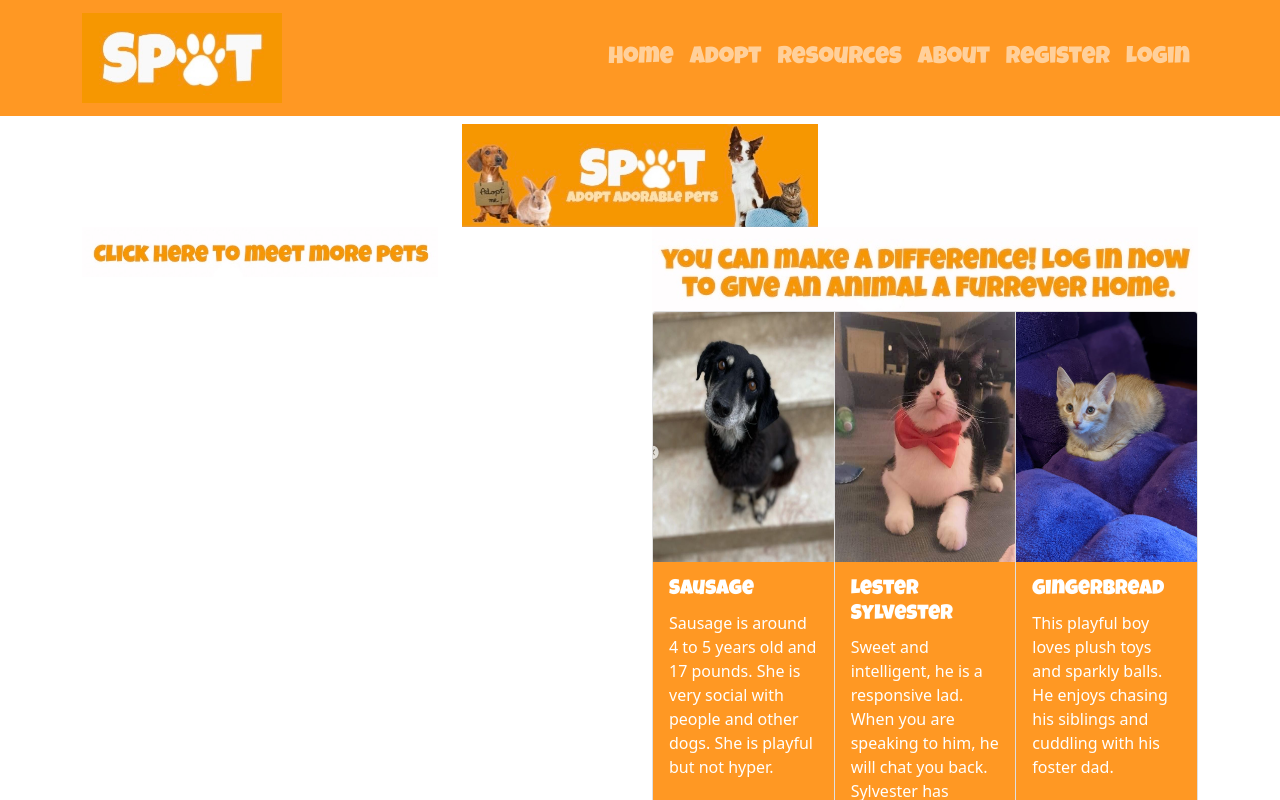
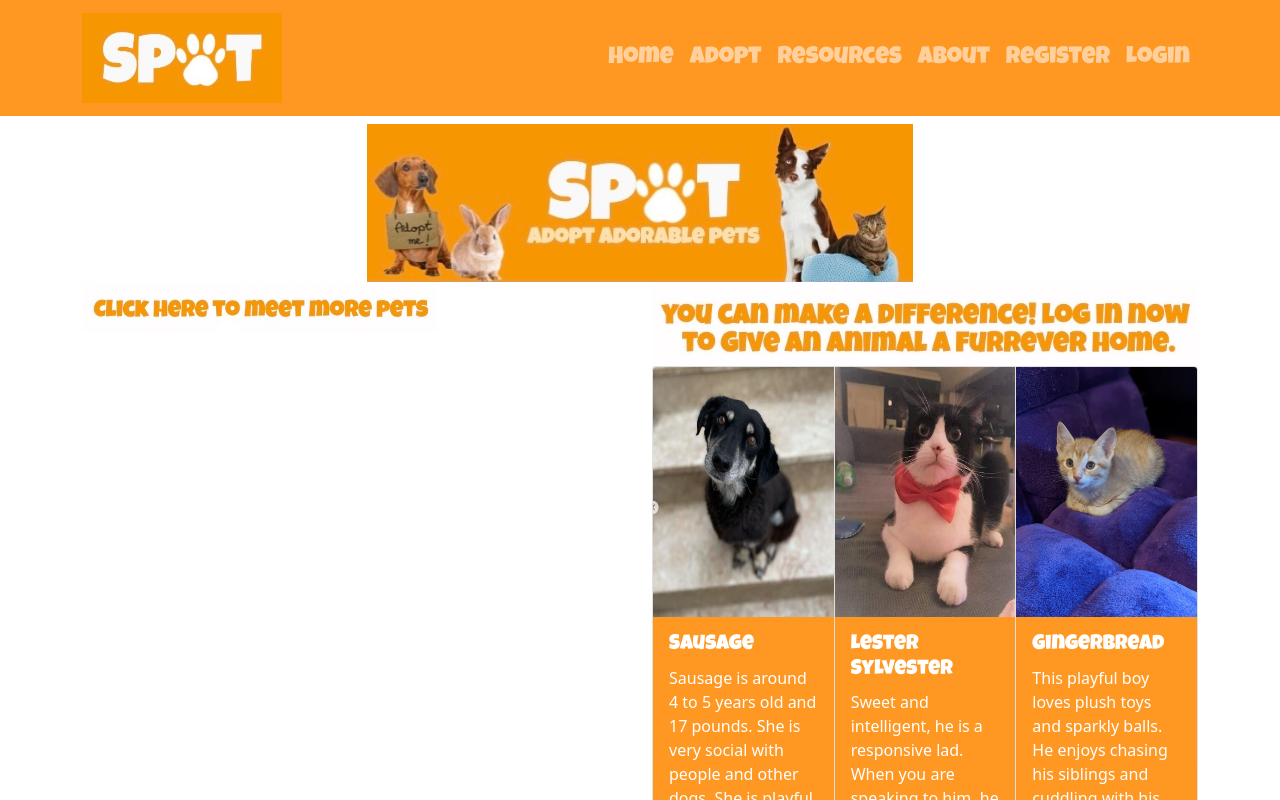
Before and after one commit to keepitclassick/spot, a React (Create React App) app in the folder client/: page / in a window 1280 px wide. Shown: the top 800 px of the page. Built offline with nearby package versions, Linux system fonts and the light colour scheme.

Commit message:
resize banner to match cards'

```diff
--- a/client/src/Components/Banner.jsx
+++ b/client/src/Components/Banner.jsx
@@ -5,15 +5,15 @@ export default function Banner() {
   return (
     <Container>
       <div class="row">
-        <div class="col-sm-4"></div>
-        <div class="col-sm-4">
+        <div class="col-md"></div>
+        <div class="col-md-6">
           <Image
             className="my-auto"
             src={"./images/BB7F034F-9CDA-4678-8758-689526938C11_4_5005_c.jpeg"}
             fluid
           />
         </div>
-        <div class="col-sm-4"></div>
+        <div class="col-md"></div>
       </div>
     </Container>
   );
```
